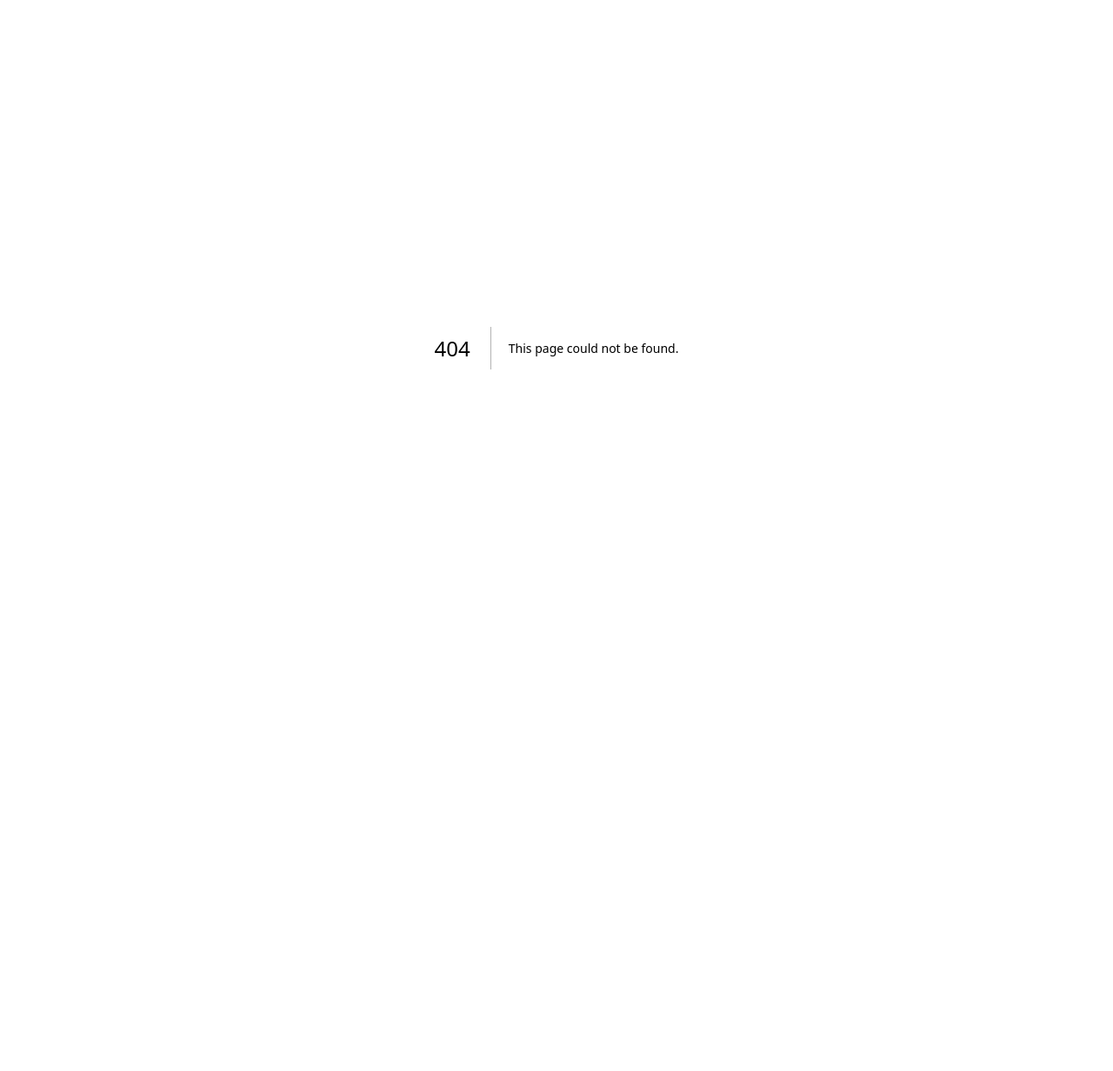
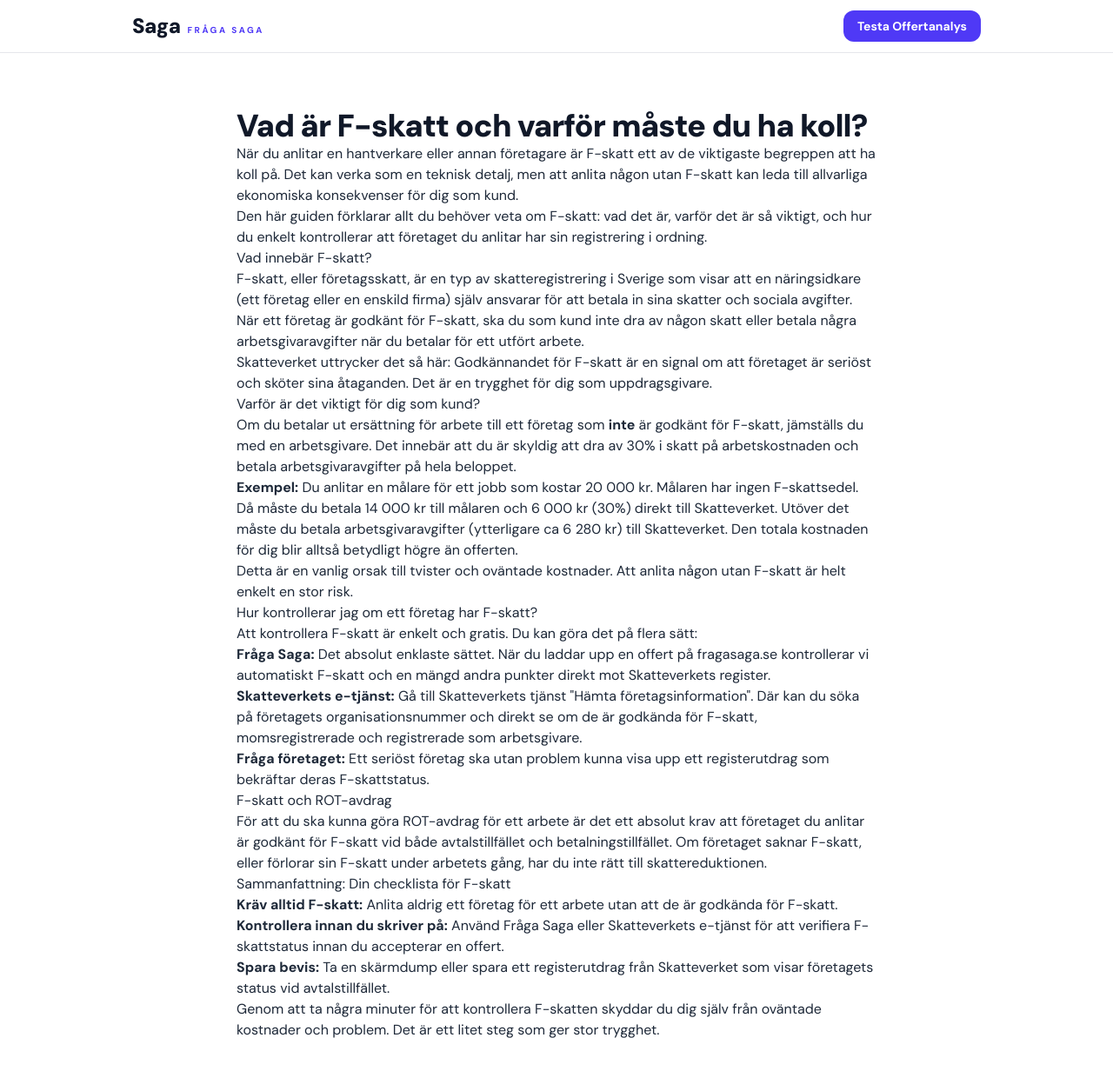
Before and after one commit to AdviseoGit/Saga, a Next.js app: page /f-skatt in a window 1280 px wide. Before the commit this address had no page. Shown: the top 1232 px of the page at 87% size. Before the commit the page ends 800 px from the top, so only its background shows below. Built offline with nearby package versions, Linux system fonts and the light colour scheme.

Commit message:
feat: add F-skatt guide page

```diff
--- /dev/null
+++ b/app/f-skatt/page.tsx
@@ -0,0 +1,87 @@
+import type { Metadata } from "next";
+import Link from "next/link";
+
+export const metadata: Metadata = {
+  title: "F-skatt: Allt du behöver veta",
+  description: "En komplett guide till F-skatt. Lär dig vad F-skatt är, varför det är viktigt att kontrollera, och hur du säkerställer att din hantverkare är registrerad.",
+  alternates: {
+    canonical: "/f-skatt",
+  },
+};
+
+export default function FSkattPage() {
+  return (
+    <main className="bg-white text-gray-800">
+      <header className="sticky top-0 z-40 border-b border-gray-200 bg-white/90 backdrop-blur-md">
+        <div className="mx-auto flex max-w-5xl items-center justify-between px-4 py-3 sm:px-6">
+          <Link href="/" className="flex items-baseline gap-2">
+            <span className="text-xl font-black tracking-tight text-gray-900 sm:text-2xl">Saga</span>
+            <span className="hidden text-[10px] font-bold uppercase tracking-[0.25em] text-indigo-600 sm:inline">Fråga Saga</span>
+          </Link>
+          <Link href="/" className="rounded-xl bg-indigo-600 px-4 py-2 text-sm font-bold text-white transition hover:bg-indigo-700">
+            Testa Offertanalys
+          </Link>
+        </div>
+      </header>
+
+      <div className="mx-auto max-w-3xl px-4 py-12 sm:py-16">
+        <article className="prose lg:prose-lg">
+          <h1 className="text-3xl font-black tracking-tight text-gray-900 sm:text-4xl">
+            Vad är F-skatt och varför måste du ha koll?
+          </h1>
+          <p className="lead">
+            När du anlitar en hantverkare eller annan företagare är F-skatt ett av de viktigaste begreppen att ha koll på. Det kan verka som en teknisk detalj, men att anlita någon utan F-skatt kan leda till allvarliga ekonomiska konsekvenser för dig som kund.
+          </p>
+
+          <p>
+            Den här guiden förklarar allt du behöver veta om F-skatt: vad det är, varför det är så viktigt, och hur du enkelt kontrollerar att företaget du anlitar har sin registrering i ordning.
+          </p>
+
+          <h2>Vad innebär F-skatt?</h2>
+          <p>
+            F-skatt, eller företagsskatt, är en typ av skatteregistrering i Sverige som visar att en näringsidkare (ett företag eller en enskild firma) själv ansvarar för att betala in sina skatter och sociala avgifter. När ett företag är godkänt för F-skatt, ska du som kund inte dra av någon skatt eller betala några arbetsgivaravgifter när du betalar för ett utfört arbete.
+          </p>
+          <p>
+            Skatteverket uttrycker det så här: Godkännandet för F-skatt är en signal om att företaget är seriöst och sköter sina åtaganden. Det är en trygghet för dig som uppdragsgivare.
+          </p>
+
+          <h2>Varför är det viktigt för dig som kund?</h2>
+          <p>
+            Om du betalar ut ersättning för arbete till ett företag som <strong>inte</strong> är godkänt för F-skatt, jämställs du med en arbetsgivare. Det innebär att du är skyldig att dra av 30% i skatt på arbetskostnaden och betala arbetsgivaravgifter på hela beloppet.
+          </p>
+          <blockquote>
+            <strong>Exempel:</strong> Du anlitar en målare för ett jobb som kostar 20 000 kr. Målaren har ingen F-skattsedel. Då måste du betala 14 000 kr till målaren och 6 000 kr (30%) direkt till Skatteverket. Utöver det måste du betala arbetsgivaravgifter (ytterligare ca 6 280 kr) till Skatteverket. Den totala kostnaden för dig blir alltså betydligt högre än offerten.
+          </blockquote>
+          <p>
+            Detta är en vanlig orsak till tvister och oväntade kostnader. Att anlita någon utan F-skatt är helt enkelt en stor risk.
+          </p>
+
+          <h2>Hur kontrollerar jag om ett företag har F-skatt?</h2>
+          <p>
+            Att kontrollera F-skatt är enkelt och gratis. Du kan göra det på flera sätt:
+          </p>
+          <ul>
+            <li><strong>Fråga Saga:</strong> Det absolut enklaste sättet. När du laddar upp en offert på <Link href="/">fragasaga.se</Link> kontrollerar vi automatiskt F-skatt och en mängd andra punkter direkt mot Skatteverkets register.</li>
+            <li><strong>Skatteverkets e-tjänst:</strong> Gå till Skatteverkets tjänst "Hämta företagsinformation". Där kan du söka på företagets organisationsnummer och direkt se om de är godkända för F-skatt, momsregistrerade och registrerade som arbetsgivare.</li>
+            <li><strong>Fråga företaget:</strong> Ett seriöst företag ska utan problem kunna visa upp ett registerutdrag som bekräftar deras F-skattstatus.</li>
+          </ul>
+
+          <h2>F-skatt och ROT-avdrag</h2>
+          <p>
+            För att du ska kunna göra ROT-avdrag för ett arbete är det ett absolut krav att företaget du anlitar är godkänt för F-skatt vid både avtalstillfället och betalningstillfället. Om företaget saknar F-skatt, eller förlorar sin F-skatt under arbetets gång, har du inte rätt till skattereduktionen.
+          </p>
+
+          <h2>Sammanfattning: Din checklista för F-skatt</h2>
+          <ol>
+            <li><strong>Kräv alltid F-skatt:</strong> Anlita aldrig ett företag för ett arbete utan att de är godkända för F-skatt.</li>
+            <li><strong>Kontrollera innan du skriver på:</strong> Använd Fråga Saga eller Skatteverkets e-tjänst för att verifiera F-skattstatus innan du accepterar en offert.</li>
+            <li><strong>Spara bevis:</strong> Ta en skärmdump eller spara ett registerutdrag från Skatteverket som visar företagets status vid avtalstillfället.</li>
+          </ol>
+          <p>
+            Genom att ta några minuter för att kontrollera F-skatten skyddar du dig själv från oväntade kostnader och problem. Det är ett litet steg som ger stor trygghet.
+          </p>
+        </article>
+      </div>
+    </main>
+  );
+}
--- a/app/page.tsx
+++ b/app/page.tsx
@@ -558,6 +558,8 @@ export default function SagaLandingPage() {
             <Link href="/kolla-faktura" className="underline hover:text-[#0f172a]">Guide: Kolla faktura från hantverkare</Link>
             <span className="mx-2">·</span>
             <Link href="/rot-avdrag" className="underline hover:text-[#0f172a]">Guide: ROT-avdrag</Link>
+            <span className="mx-2">·</span>
+            <Link href="/f-skatt" className="underline hover:text-[#0f172a]">Guide: F-skatt</Link>
           </p>
         </div>
       </footer>
--- a/app/sitemap.ts
+++ b/app/sitemap.ts
@@ -26,5 +26,11 @@ export default function sitemap(): MetadataRoute.Sitemap {
       changeFrequency: "monthly",
       priority: 0.7,
     },
+    {
+      url: "https://fragasaga.se/f-skatt",
+      lastModified: new Date(),
+      changeFrequency: "monthly",
+      priority: 0.7,
+    },
   ];
 }
```
